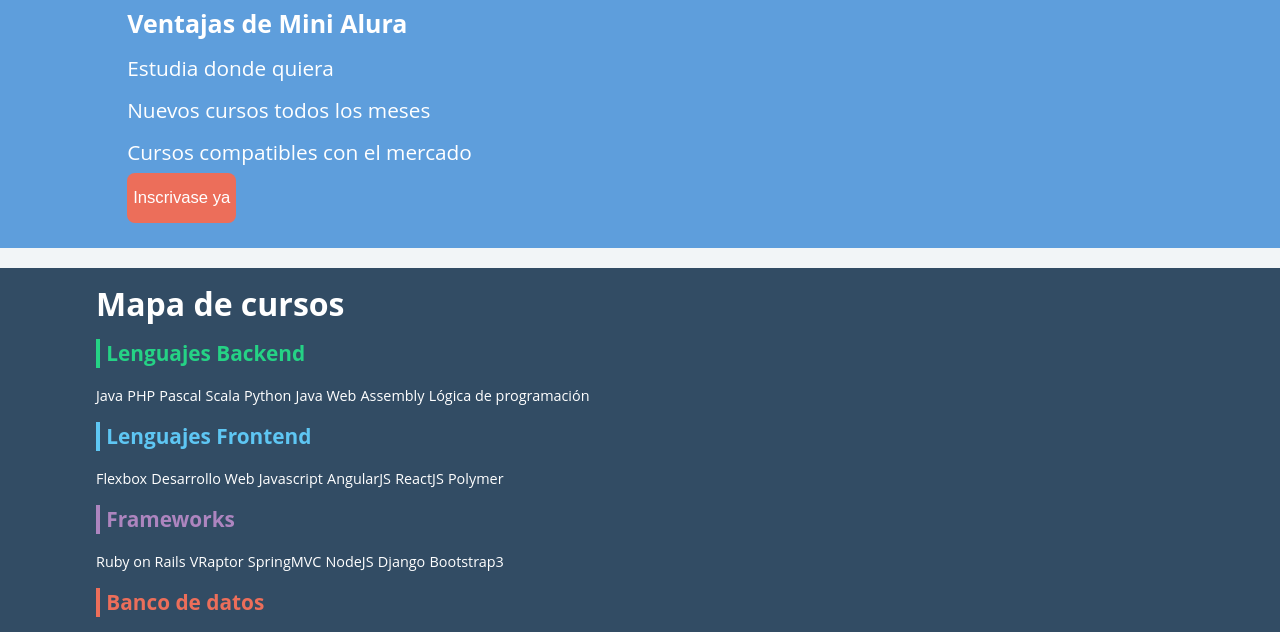
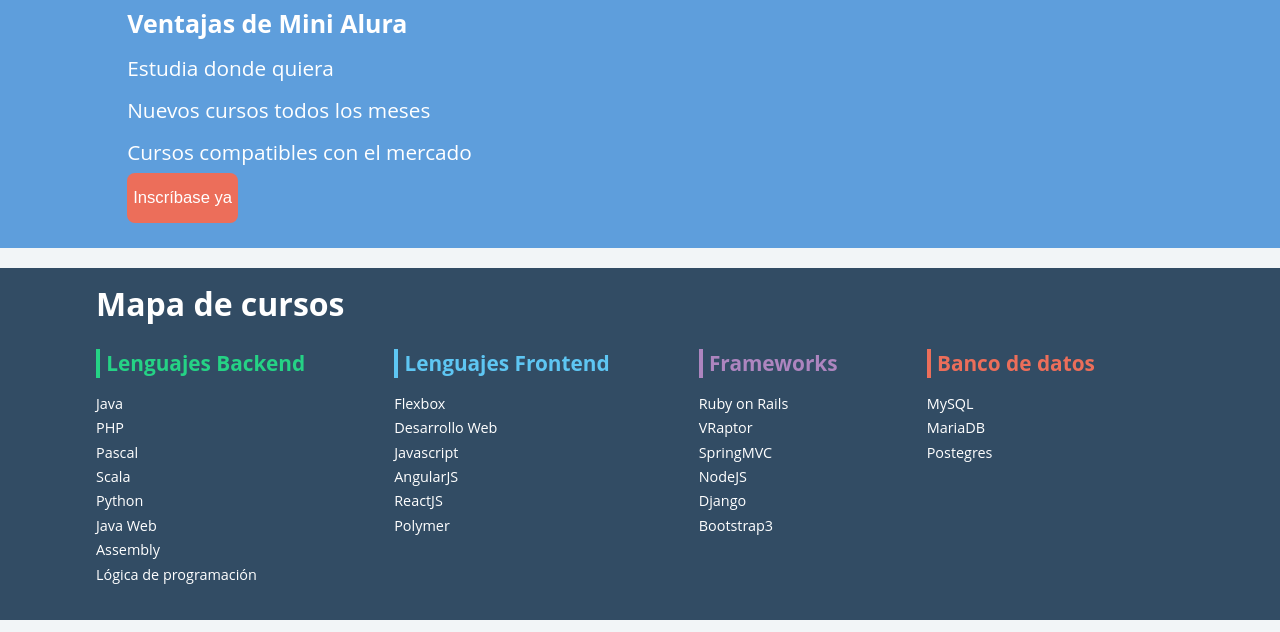
Before and after one commit to natalyq1/Flexbox, a plain HTML site: page index.html in a window 1280 px wide. Shown: the part 2549-3181 px from the top of the page. Drawn offline with Linux system fonts and the light colour scheme.

Commit message:
Mapa de courses section with flexbox

```diff
--- a/css/flexbox.css
+++ b/css/flexbox.css
@@ -9,7 +9,17 @@
 }
 
 
-/******footer****/
+
+
+/******Course map****/
+.rodapePrincipal-navMap-list{
+    display: flex;
+    flex-direction:column;
+    height: 260px;
+    flex-wrap: wrap;
+}
+
+/******Footer****/
 .rodapePrincipal-patrocinadores .container{
     display: flex;
     justify-content: space-between;
--- a/index.html
+++ b/index.html
@@ -66,7 +66,7 @@
 						<li class="videoSobre-sobre-item">Nuevos cursos todos los meses</li>
 						<li class="videoSobre-sobre-item">Cursos compatibles con el mercado</li>
 					</ul>
-					<button class="videoSobre-button">Inscrivase ya</button>
+					<button class="videoSobre-button">Inscríbase ya</button>
 				</div>
 			</div>
 		</section>
```
